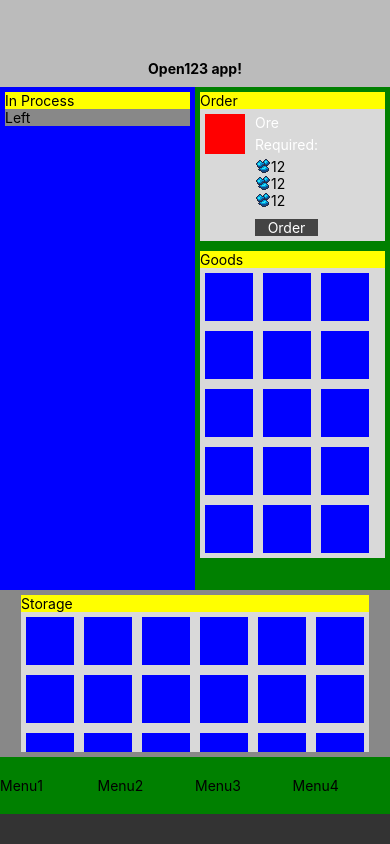
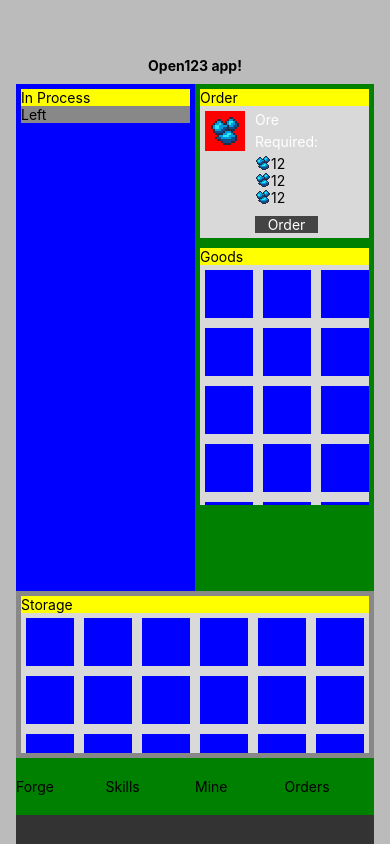
Before and after one commit to Aleksandr175/forgegod, a React Native app: screen / in a window 390 px wide. Built offline with nearby package versions, Linux system fonts and the light colour scheme.

Commit message:
Change layout

```diff
--- a/App.tsx
+++ b/App.tsx
@@ -16,6 +16,5 @@ const styles = StyleSheet.create({
     backgroundColor: '#bbb',
     alignItems: 'center',
     justifyContent: 'flex-start',
-    paddingTop: 50,
   },
 });
--- a/package.json
+++ b/package.json
@@ -9,10 +9,13 @@
     "web": "expo start --web"
   },
   "dependencies": {
+    "@expo/webpack-config": "^18.0.1",
     "expo": "~48.0.11",
     "expo-status-bar": "~1.4.4",
     "react": "18.2.0",
-    "react-native": "0.71.6"
+    "react-dom": "18.2.0",
+    "react-native": "0.71.6",
+    "react-native-web": "~0.18.10"
   },
   "devDependencies": {
     "@babel/core": "^7.20.0",
--- a/src/App.tsx
+++ b/src/App.tsx
@@ -12,14 +12,14 @@ import React from 'react';
 
 export const App = () => {
   return (
-    <>
-      <View>
+    <View style={styles.appWrapper}>
+      <View style={styles.headerBlock}>
         <Text style={styles.header}>Open123 app!</Text>
       </View>
-      <StatusBar style="auto" />
+      {/*<StatusBar style="auto" />*/}
 
       <View style={styles.appContent}>
-        <View style={styles.screenContent}>
+        <View style={styles.forgeBlock}>
           <View style={styles.columnLeft}>
             <View style={styles.containerWrapper}>
               <View style={styles.containerTitle}>
@@ -31,13 +31,19 @@ export const App = () => {
             </View>
           </View>
           <View style={styles.columnRight}>
+            <View style={styles.orderBlock}>
               <View style={styles.containerWrapper}>
                 <View style={styles.containerTitle}>
                   <Text>Order</Text>
                 </View>
                 <View style={styles.container}>
                   <View style={styles.selectedItem}>
-                  <View style={styles.selectedItemImage}></View>
+                    <View style={styles.selectedItemImage}>
+                      <Image
+                        style={styles.iconBig}
+                        source={require('./images/ore.png')}
+                      />
+                    </View>
                     <View style={styles.selectedItemInfo}>
                       <Text style={styles.selectedItemTitle}>Ore</Text>
                       <Text style={styles.selectedItemTitle}>Required:</Text>
@@ -75,33 +81,91 @@ export const App = () => {
                   </View>
                 </View>
               </View>
+            </View>
             <View style={styles.containerWrapper}>
               <View style={styles.containerTitle}>
                 <Text>Goods</Text>
               </View>
               <View style={styles.container}>
                 <View style={styles.storageGrid}>
+                  <FlatList
+                    style={styles.storageGridGoodsList}
+                    data={[
+                      { id: 1 },
+                      { id: 1 },
+                      { id: 1 },
+                      { id: 1 },
+                      { id: 1 },
+                      { id: 1 },
+                      { id: 1 },
+                      { id: 1 },
+                      { id: 1 },
+                      { id: 1 },
+                      { id: 1 },
+                      { id: 1 },
+                      { id: 1 },
+                      { id: 1 },
+                      { id: 1 },
+                      { id: 1 },
+                      { id: 1 },
+                      { id: 1 },
+                      { id: 1 },
+                      { id: 1 },
+                      { id: 1 },
+                      { id: 1 },
+                      { id: 1 },
+                      { id: 1 },
+                      { id: 1 },
+                      { id: 1 },
+                      { id: 1 },
+                      { id: 1 },
+                      { id: 1 },
+                      { id: 1 },
+                      { id: 1 },
+                      { id: 1 },
+                      { id: 1 },
+                      { id: 1 },
+                      { id: 1 },
+                      { id: 1 },
+                      { id: 1 },
+                      { id: 1 },
+                      { id: 1 },
+                      { id: 1 },
+                      { id: 1 },
+                      { id: 1 },
+                      { id: 1 },
+                      { id: 1 },
+                      { id: 1 },
+                      { id: 1 },
+                      { id: 1 },
+                      { id: 1 },
+                      { id: 1 },
+                      { id: 1 },
+                      { id: 1 },
+                      { id: 1 },
+                      { id: 1 },
+                      { id: 1 },
+                      { id: 1 },
+                      { id: 1 },
+                      { id: 1 },
+                      { id: 1 },
+                      { id: 1 },
+                      { id: 1 },
+                      { id: 1 },
+                    ]}
+                    numColumns={3}
+                    renderItem={({ item }) => (
                       <View style={styles.storageGridItem}></View>
-                  <View style={styles.storageGridItem}></View>
-                  <View style={styles.storageGridItem}></View>
-                  <View style={styles.storageGridItem}></View>
-                  <View style={styles.storageGridItem}></View>
-                  <View style={styles.storageGridItem}></View>
-                  <View style={styles.storageGridItem}></View>
-                  <View style={styles.storageGridItem}></View>
-                  <View style={styles.storageGridItem}></View>
-                  <View style={styles.storageGridItem}></View>
-                  <View style={styles.storageGridItem}></View>
-                  <View style={styles.storageGridItem}></View>
-                  <View style={styles.storageGridItem}></View>
-                  <View style={styles.storageGridItem}></View>
-                  <View style={styles.storageGridItem}></View>
+                    )}
+                    keyExtractor={(item) => item.id}
+                  />
                 </View>
               </View>
             </View>
           </View>
         </View>
 
+        <View style={styles.storageBlock}>
           <View style={styles.containerWrapper}>
             <View style={styles.containerTitle}>
               <Text>Storage</Text>
@@ -111,6 +175,31 @@ export const App = () => {
                 <FlatList
                   style={styles.storageGridList}
                   data={[
+                    { id: 1 },
+                    { id: 1 },
+                    { id: 1 },
+                    { id: 1 },
+                    { id: 1 },
+                    { id: 1 },
+                    { id: 1 },
+                    { id: 1 },
+                    { id: 1 },
+                    { id: 1 },
+                    { id: 1 },
+                    { id: 1 },
+                    { id: 1 },
+                    { id: 1 },
+                    { id: 1 },
+                    { id: 1 },
+                    { id: 1 },
+                    { id: 1 },
+                    { id: 1 },
+                    { id: 1 },
+                    { id: 1 },
+                    { id: 1 },
+                    { id: 1 },
+                    { id: 1 },
+                    { id: 1 },
                     { id: 1 },
                     { id: 1 },
                     { id: 1 },
@@ -158,6 +247,7 @@ export const App = () => {
             </View>
           </View>
         </View>
+      </View>
       <View style={styles.bottomMenu}>
         <Pressable
           style={styles.menuItem}
@@ -165,7 +255,7 @@ export const App = () => {
             alert('1');
           }}
         >
-          <Text>Menu1</Text>
+          <Text>Forge</Text>
         </Pressable>
         <Pressable
           style={styles.menuItem}
@@ -173,7 +263,7 @@ export const App = () => {
             alert('1');
           }}
         >
-          <Text>Menu2</Text>
+          <Text>Skills</Text>
         </Pressable>
         <Pressable
           style={styles.menuItem}
@@ -181,7 +271,7 @@ export const App = () => {
             alert('1');
           }}
         >
-          <Text>Menu3</Text>
+          <Text>Mine</Text>
         </Pressable>
         <Pressable
           style={styles.menuItem}
@@ -189,10 +279,10 @@ export const App = () => {
             alert('1');
           }}
         >
-          <Text>Menu4</Text>
+          <Text>Orders</Text>
         </Pressable>
       </View>
-    </>
+    </View>
   );
 };
 
@@ -201,9 +291,21 @@ const styles = StyleSheet.create({
     fontWeight: 'bold',
     padding: 10,
   },
+  headerBlock: {
+    flexDirection: 'column',
+    /*paddingTop: 50,*/
+    alignItems: 'center',
+    justifyContent: 'flex-end',
+    height: '10%',
+  },
+  appWrapper: {
+    flexDirection: 'column',
+    flex: 1,
+  },
   appContent: {
+    height: '80%',
     width: '100%',
-    flex: 1,
+    /*flex: 1,*/
     backgroundColor: '#888',
     alignItems: 'center',
     justifyContent: 'space-between',
@@ -215,6 +317,7 @@ const styles = StyleSheet.create({
     justifyContent: 'space-between',
     paddingBottom: 30,
     flexDirection: 'row',
+    height: '10%',
   },
   menuItem: {
     width: '25%',
@@ -227,6 +330,15 @@ const styles = StyleSheet.create({
     width: '100%',
     height: '75%',
   },
+  forgeBlock: {
+    flexDirection: 'row',
+    width: '100%',
+    height: '75%',
+  },
+  storageBlock: {
+    height: '25%',
+    width: '100%',
+  },
   columnLeft: {
     backgroundColor: 'blue',
     width: '50%',
@@ -235,6 +347,7 @@ const styles = StyleSheet.create({
     backgroundColor: 'green',
     width: '50%',
   },
+  orderBlock: {},
   panelOrdersInProcess: {
     backgroundColor: '#444',
   },
@@ -246,6 +359,9 @@ const styles = StyleSheet.create({
   },
   storageGridList: {
     height: 140,
+  },
+  storageGridGoodsList: {
+    height: 240,
   },
   storageGridItem: {
     margin: 5,
@@ -263,6 +379,8 @@ const styles = StyleSheet.create({
     height: 40,
     backgroundColor: 'red',
     marginRight: 10,
+    alignItems: 'center',
+    justifyContent: 'center',
   },
   selectedItemInfo: {},
   selectedItemTitle: {
@@ -276,6 +394,10 @@ const styles = StyleSheet.create({
     width: 16,
     height: 16,
   },
+  iconBig: {
+    width: 32,
+    height: 32,
+  },
   button: {
     backgroundColor: '#444',
   },
@@ -287,7 +409,8 @@ const styles = StyleSheet.create({
     padding: 5,
   },
   containerWrapper: {
-    margin: 5,
+    padding: 5,
+    width: '100%',
   },
   containerTitle: {
     backgroundColor: 'yellow',
```
Lines whose indentation alone changed are shown as unchanged.
